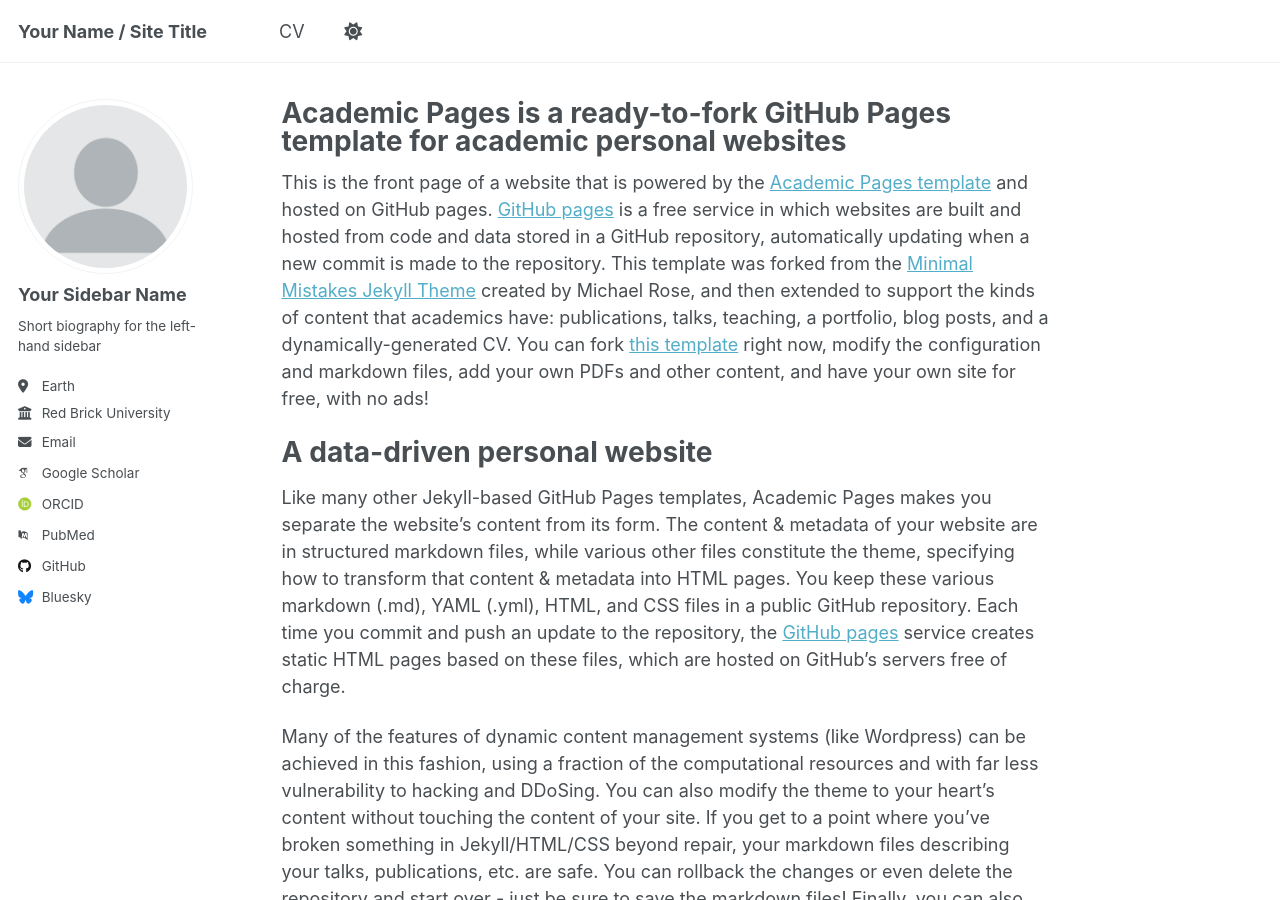
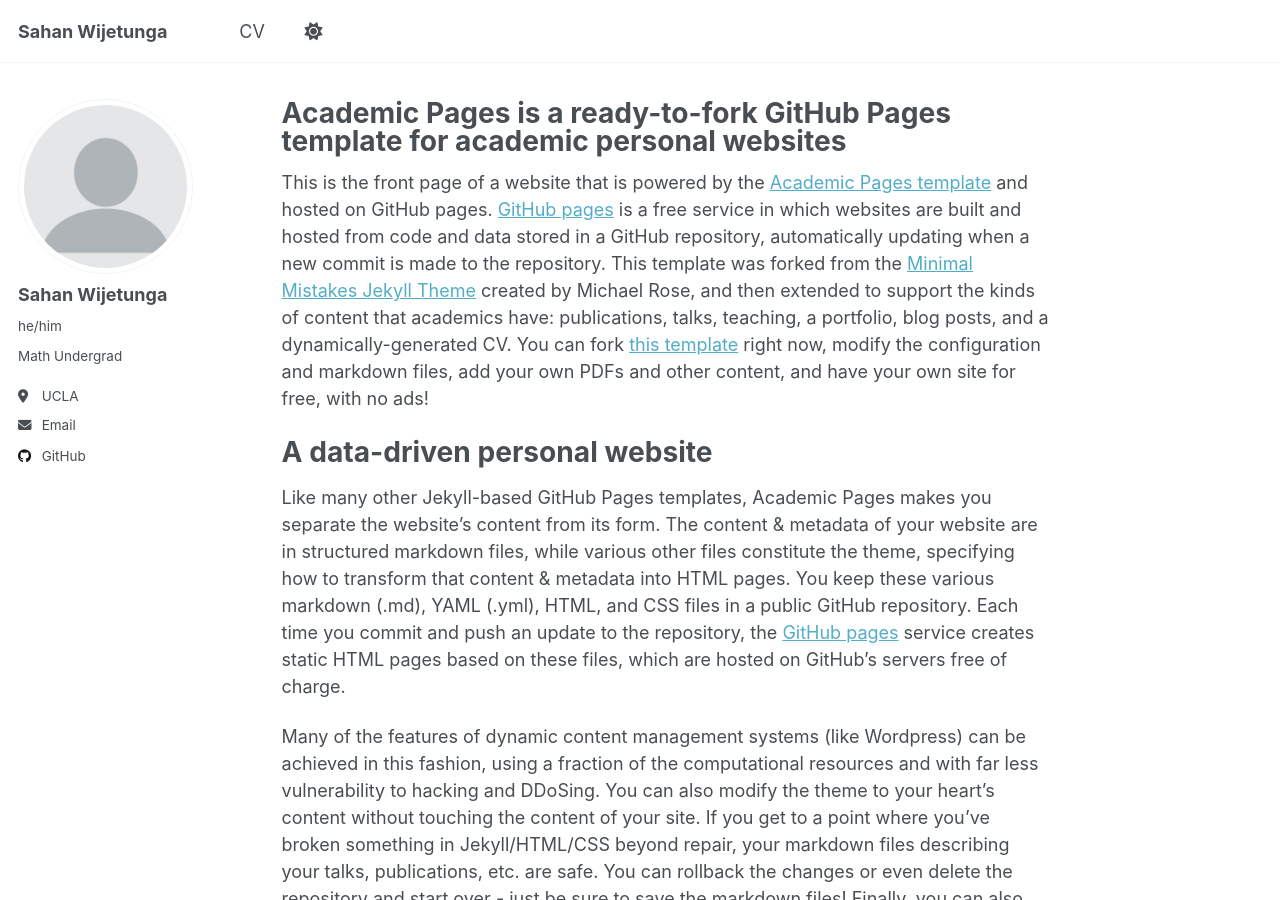
Before and after one commit to sahanwijetunga/sahanwijetunga.github.io, a Jekyll site: the page built from _pages/about.md, in a window 1280 px wide and 900 px high. Built offline with Jekyll 4.4.1, drawn with Linux system fonts in a browser that asks for light colours; some web fonts are replaced.

Commit message:
Update _config.yml

```diff
--- a/_config.yml
+++ b/_config.yml
@@ -9,10 +9,10 @@
 # Basic Site Settings
 locale                   : "en-US"
 site_theme               : "default"
-title                    : "Your Name / Site Title"
+title                    : "Sahan Wijetunga"
 title_separator          : "-"
-name                     : &name Sahan Wijetunga
-description              : &description "personal description"
+name                     : &name "Sahan Wijetunga"
+description              : &description ""
 url                      : https://sahanwijetunga.github.io # the base hostname & protocol for your site e.g. "https://[your GitHub username].github.io"
 baseurl                  : "" # the subpath of your site, e.g. "/blog"
 repository               : "sahanwijetunga.github.io"
@@ -23,21 +23,21 @@ repository               : "sahanwijetunga.github.io"
 author:
   # Biographic information
   avatar           : "profile.png"
-  name             : "Your Sidebar Name"
-  pronouns         : # example: "she/her"
-  bio              : "Short biography for the left-hand sidebar"
-  location         : "Earth"
-  employer         : "Red Brick University"
+  name             : "Sahan Wijetunga"
+  pronouns         : "he/him"
+  bio              : "Math Undergrad"
+  location         : "UCLA"
+  employer         : # ...
   uri              : # URL
-  email            : "none@example.org"
+  email            : "sahanwijetunga@ucla.edu"
 
   # Academic websites
   arxiv            : # URL - Update with the correct link to your profile
-  googlescholar    : "https://scholar.google.com/citations?user=PS_CX0AAAAAJ"
+  googlescholar    : #
   impactstory      : # URL
-  orcid            : "http://orcid.org/yourorcidurl"
+  orcid            : #
   semantic         : # URL
-  pubmed           : "https://www.ncbi.nlm.nih.gov/pubmed/?term=john+snow"
+  pubmed           : #
   researchgate     : # URL
   scopus           : # URL
 
@@ -45,12 +45,12 @@ author:
   bitbucket        : # Username - Update with your username on the site
   codepen          : # Username
   dribbble         : # Username
-  github           : "academicpages"
+  github           : "sahanwijetunga"
   kaggle           : # Username
   stackoverflow    : # User number or user number and name (i.e., use "1" or "1/jeff-atwood")
 
   # Social media
-  bluesky          : "bsky.app" # Replace this with you Bluesky username
+  bluesky          : # Replace this with you Bluesky username
   facebook         : # Username
   flickr           : # Username
   foursquare       : # Username
```
